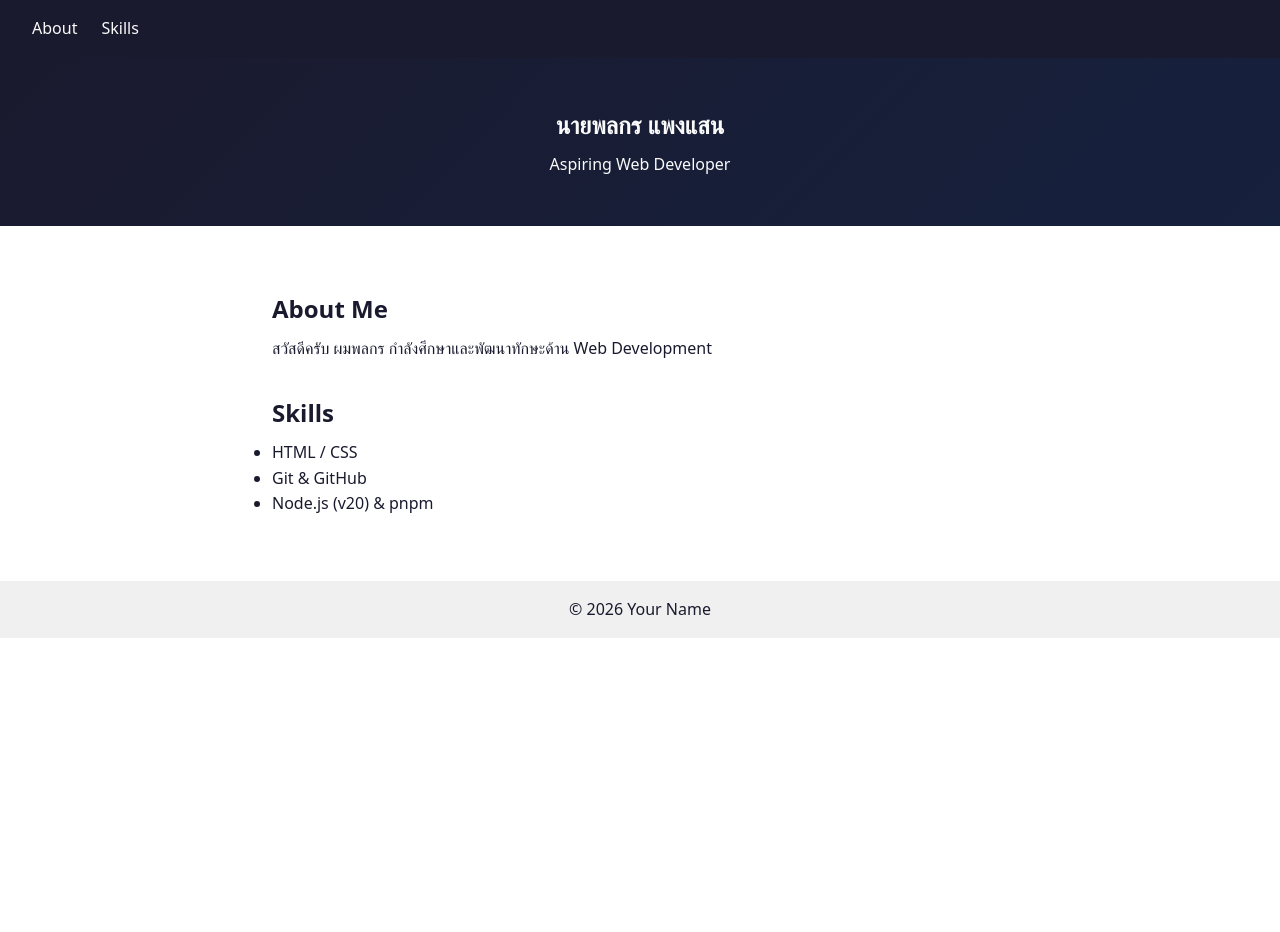
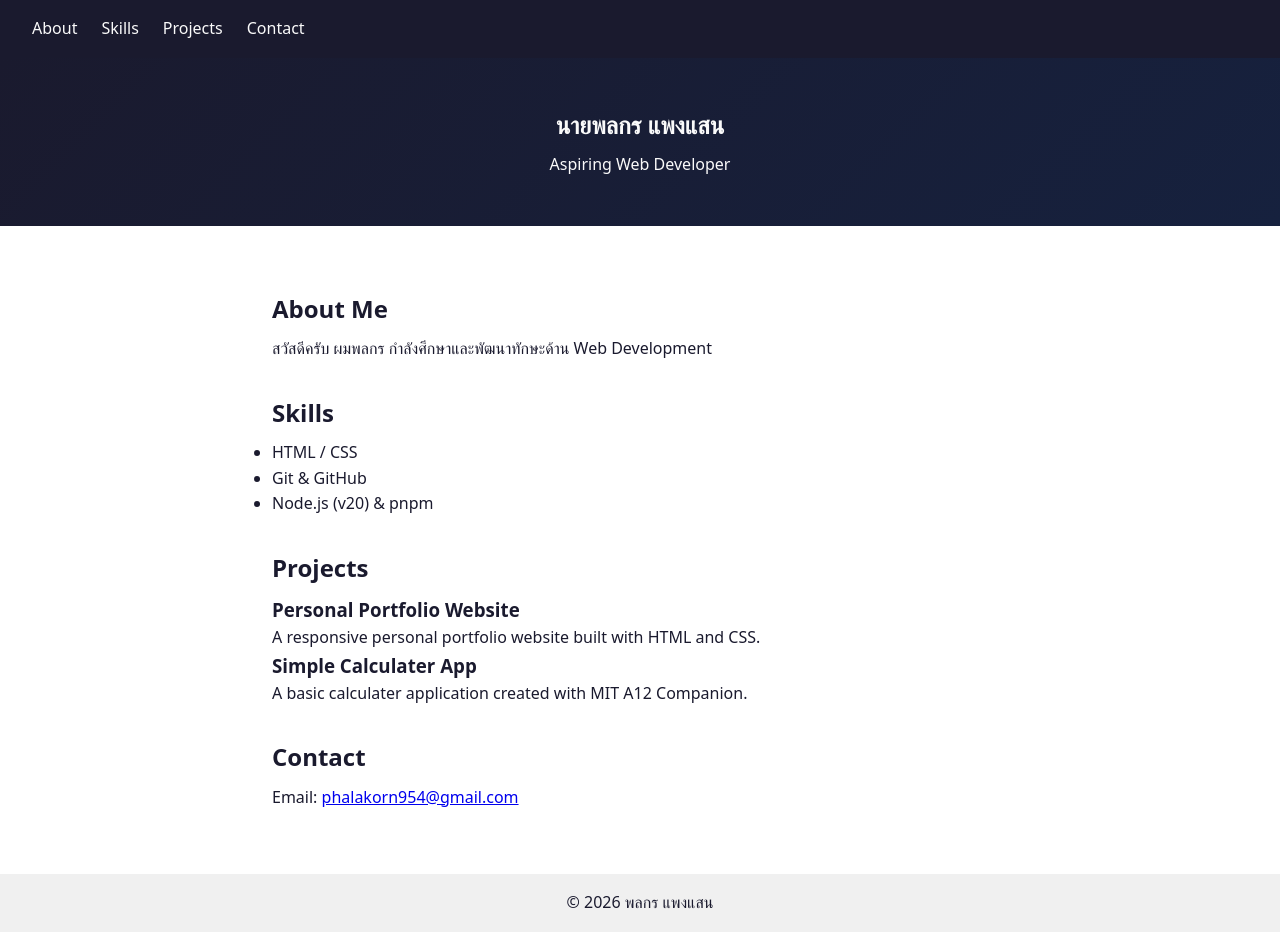
Before and after one commit to Plkrrl/codecamp-exercise-git-github, a plain HTML site: page index.html in a window 1280 px wide. Before the commit the page ends 800 px from the top, so only its background shows below. Drawn offline with Linux system fonts and the light colour scheme.

Commit message:
feat: update my portfolio profile and fix typos

```diff
--- a/index.html
+++ b/index.html
@@ -22,7 +22,8 @@
     <nav>
       <a href="#about">About</a>
       <a href="#skills">Skills</a>
-      <!-- TODO: Add more navigation links as you add sections -->
+      <a href="#projects">Projects</a>
+      <a href="#contact">Contact</a>
     </nav>
   </header>
 
@@ -46,13 +47,39 @@
       </ul>
     </section>
 
-    <!-- TODO (Part 2): Add a "Projects" section with at least 2 project cards -->
+    <section id="projects">
+      <h2>Projects</h2>
 
-    <!-- TODO (Part 3): Add a "Contact" section with an email link -->
+      <div class="project-card">
+        <h3>Personal Portfolio Website</h3>
+
+        <p>
+          A responsive personal portfolio website built with HTML and CSS.
+        </p>
+      </div>
+
+      <div class="project-card">
+        <h3>Simple Calculater App</h3>
+
+        <p>
+          A basic calculater application created with MIT A12 Companion.
+        </p>
+      </div>
+    </section>
+
+    <section id="contact">
+      <h2>Contact</h2>
+
+      <p>
+       Email:
+       <a href="mailto:phalakorn954@gmail.com">phalakorn954@gmail.com</a>
+      </p>
+    </section>
+
   </main>
 
   <footer>
-    <p>&copy; 2026 Your Name</p>
+    <p>&copy; 2026 พลกร แพงแสน</p>
   </footer>
 </body>
 </html>
```
